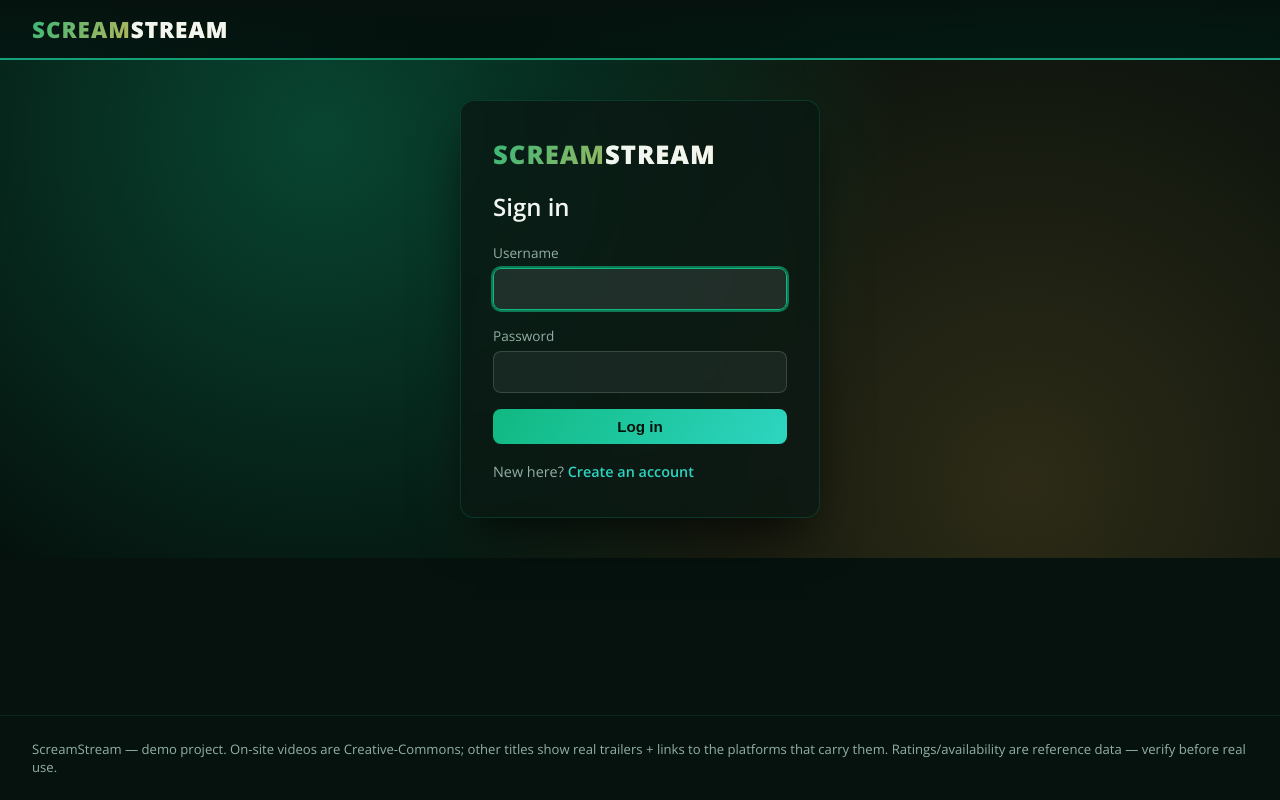
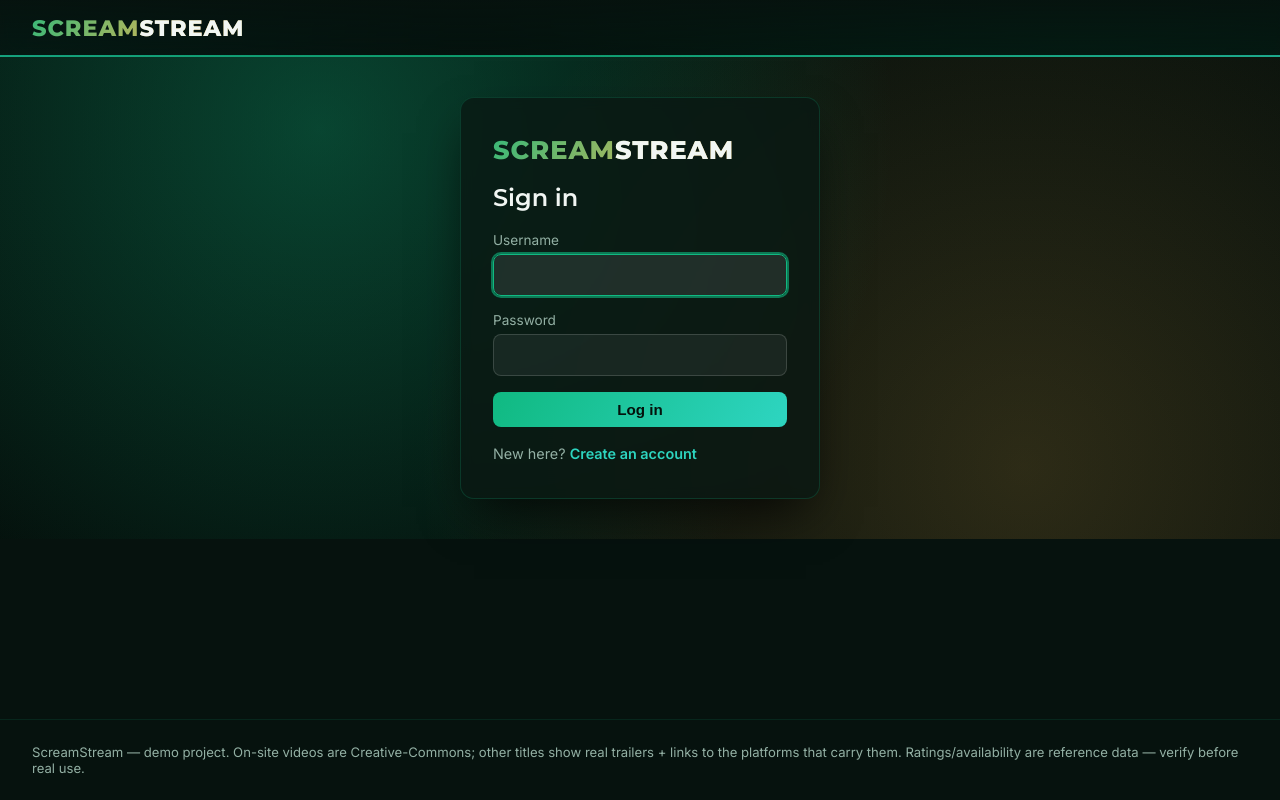
Before and after one commit to Jyotishman89/ScreamStream, a Python web app: template templates/login.html in a window 1280 px wide. Run offline with Jinja, Linux system fonts and the light colour scheme; the template is opened without the code that fills it, so the values that code supplies are empty.

Commit message:
Switch typography to Montserrat headings + Inter body
- Self-host Inter (400/600/700/800 + 400 italic) for body/UI text and Montserrat
  (400/600/700/800) for headings, brand and titles — the cinematic-header,
  readable-body pairing
- body -> Inter; h1-h4/.logo/.auth-logo/.row-title/.card-title -> Montserrat
- Remove the now-unused Open Sans font files
- Still fully self-hosted: CSP font-src 'self' unchanged, no third-party CDN

```diff
--- a/static/style.css
+++ b/static/style.css
@@ -1,23 +1,39 @@
 
 @font-face {
-  font-family: "Open Sans"; font-style: normal; font-weight: 400;
-  font-display: swap; src: url("fonts/open-sans-400.woff2") format("woff2");
+  font-family: "Inter"; font-style: normal; font-weight: 400;
+  font-display: swap; src: url("fonts/inter-400.woff2") format("woff2");
 }
 @font-face {
-  font-family: "Open Sans"; font-style: italic; font-weight: 400;
-  font-display: swap; src: url("fonts/open-sans-400-italic.woff2") format("woff2");
+  font-family: "Inter"; font-style: italic; font-weight: 400;
+  font-display: swap; src: url("fonts/inter-400-italic.woff2") format("woff2");
 }
 @font-face {
-  font-family: "Open Sans"; font-style: normal; font-weight: 600;
-  font-display: swap; src: url("fonts/open-sans-600.woff2") format("woff2");
+  font-family: "Inter"; font-style: normal; font-weight: 600;
+  font-display: swap; src: url("fonts/inter-600.woff2") format("woff2");
 }
 @font-face {
-  font-family: "Open Sans"; font-style: normal; font-weight: 700;
-  font-display: swap; src: url("fonts/open-sans-700.woff2") format("woff2");
+  font-family: "Inter"; font-style: normal; font-weight: 700;
+  font-display: swap; src: url("fonts/inter-700.woff2") format("woff2");
 }
 @font-face {
-  font-family: "Open Sans"; font-style: normal; font-weight: 800;
-  font-display: swap; src: url("fonts/open-sans-800.woff2") format("woff2");
+  font-family: "Inter"; font-style: normal; font-weight: 800;
+  font-display: swap; src: url("fonts/inter-800.woff2") format("woff2");
+}
+@font-face {
+  font-family: "Montserrat"; font-style: normal; font-weight: 400;
+  font-display: swap; src: url("fonts/montserrat-400.woff2") format("woff2");
+}
+@font-face {
+  font-family: "Montserrat"; font-style: normal; font-weight: 600;
+  font-display: swap; src: url("fonts/montserrat-600.woff2") format("woff2");
+}
+@font-face {
+  font-family: "Montserrat"; font-style: normal; font-weight: 700;
+  font-display: swap; src: url("fonts/montserrat-700.woff2") format("woff2");
+}
+@font-face {
+  font-family: "Montserrat"; font-style: normal; font-weight: 800;
+  font-display: swap; src: url("fonts/montserrat-800.woff2") format("woff2");
 }
 
 * { box-sizing: border-box; margin: 0; padding: 0; }
@@ -56,7 +72,7 @@ body {
     var(--bg);
   background-attachment: fixed;
   color: var(--text);
-  font-family: "Open Sans", "Segoe UI", Roboto, Helvetica, Arial, sans-serif;
+  font-family: "Inter", "Segoe UI", Roboto, Helvetica, Arial, sans-serif;
   min-height: 100vh;
   display: flex;
   flex-direction: column;
@@ -64,6 +80,11 @@ body {
   text-rendering: optimizeLegibility;
 }
 a { color: inherit; text-decoration: none; }
+
+h1, h2, h3, h4,
+.logo, .auth-logo, .row-title, .card-title {
+  font-family: "Montserrat", "Segoe UI", Roboto, Helvetica, Arial, sans-serif;
+}
 
 a:focus-visible, button:focus-visible, input:focus-visible,
 textarea:focus-visible, [tabindex]:focus-visible {
```
Also changed, not shown: static/fonts/inter-400-italic.woff2 (added), static/fonts/inter-400.woff2 (added), static/fonts/inter-600.woff2 (added), static/fonts/inter-700.woff2 (added), static/fonts/inter-800.woff2 (added), static/fonts/montserrat-400.woff2 (added), static/fonts/montserrat-600.woff2 (added), static/fonts/montserrat-700.woff2 (added), static/fonts/montserrat-800.woff2 (added), static/fonts/open-sans-400-italic.woff2 (deleted), static/fonts/open-sans-400.woff2 (deleted), static/fonts/open-sans-600.woff2 (deleted), static/fonts/open-sans-700.woff2 (deleted), static/fonts/open-sans-800.woff2 (deleted).
